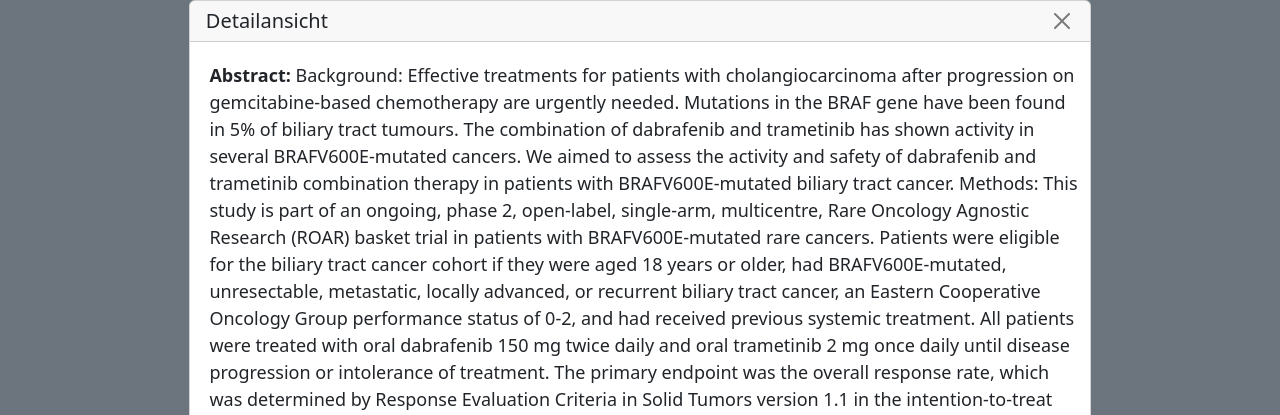
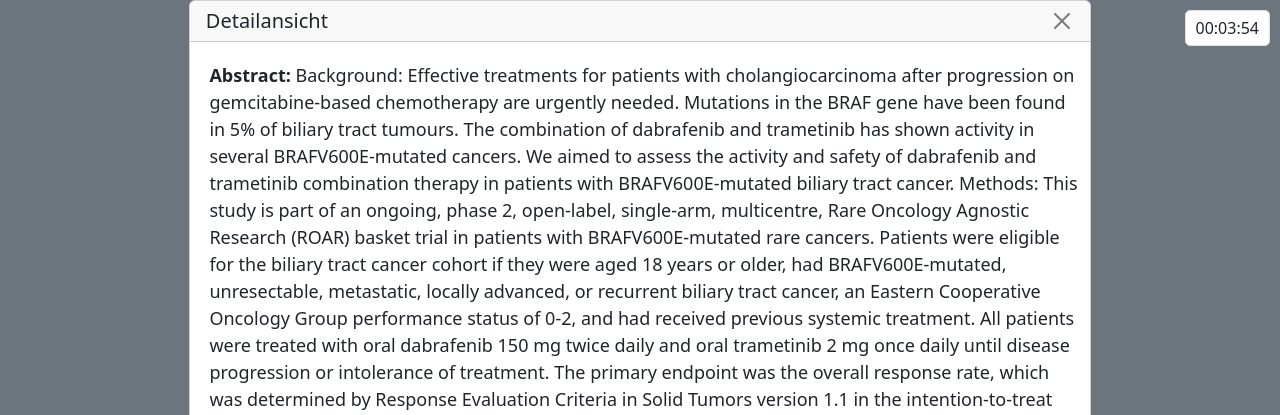
Before and after one commit to taubsity/datadings, a Flask app: page /detail/1 in a window 1280 px wide. Shown: the top 415 px of the page. Run offline with Flask 3, Linux system fonts and the light colour scheme; some libraries are stand-ins or nearby versions.

Commit message:
Add timer functionality with display and styling in detail and index pages

```diff
--- a/app.py
+++ b/app.py
@@ -1,4 +1,4 @@
-from flask import Flask, render_template, jsonify
+from flask import Flask, render_template, jsonify, send_from_directory
 import pandas as pd
 
 app = Flask(__name__)
@@ -59,5 +59,10 @@ def detail(row_id):
     return "Detail not found", 404
 
 
+@app.route("/timer.js")
+def timer_js():
+    return send_from_directory("static", "timer.js")
+
+
 if __name__ == "__main__":
     app.run(debug=True)
--- a/static/styles.css
+++ b/static/styles.css
@@ -117,3 +117,16 @@ p {
     width: 60%;
     word-wrap: break-word;
 }
+
+/* Timer display styling */
+#timer {
+    position: fixed;
+    top: 10px;
+    right: 10px;
+    background-color: #ffffff;
+    border: 1px solid #ddd;
+    padding: 5px 10px;
+    border-radius: 5px;
+    font-size: 16px;
+    z-index: 1000;
+}
--- /dev/null
+++ b/static/timer.js
@@ -0,0 +1,26 @@
+document.addEventListener("DOMContentLoaded", function () {
+    var timerElement = document.getElementById("timer");
+    var startTime = Date.now();
+    var countdownTime = 4 * 60 * 1000; // 4 minutes in milliseconds
+
+    function updateTimer() {
+        var elapsedTime = Date.now() - startTime;
+        var remainingTime = countdownTime - elapsedTime;
+
+        if (remainingTime <= 0) {
+            timerElement.textContent = "00:00:00";
+            clearInterval(timerInterval);
+            return;
+        }
+
+        var minutes = Math.floor(remainingTime / 60000);
+        var seconds = Math.floor((remainingTime % 60000) / 1000);
+
+        timerElement.textContent =
+            "00:" +
+            String(minutes).padStart(2, '0') + ":" +
+            String(seconds).padStart(2, '0');
+    }
+
+    var timerInterval = setInterval(updateTimer, 1000);
+});
--- a/templates/detail.html
+++ b/templates/detail.html
@@ -13,6 +13,7 @@
     />
 </head>
 <body class="detail-body">
+    <div id="timer">00:00:00</div>
     <div class="container detail-container">
         <div class="card detail-card">
             <div class="card-header d-flex justify-content-between align-items-center">
@@ -31,5 +32,6 @@
             </div>
         </div>
     </div>
+    <script src="{{ url_for('static', filename='timer.js') }}"></script>
 </body>
 </html>
--- a/templates/index.html
+++ b/templates/index.html
@@ -18,6 +18,7 @@
 		/>
 	</head>
 	<body>
+			<div id="timer">00:00:00</div>
 		<div class="container mt-4">
 			<p>
 				Die Datenbank enthält eine Liste von Studien, die in der medizinischen
@@ -60,5 +61,6 @@
 		<script src="https://cdn.datatables.net/1.13.6/js/jquery.dataTables.min.js"></script>
 		<script src="https://cdnjs.cloudflare.com/ajax/libs/bootstrap/5.3.0/js/bootstrap.bundle.min.js"></script>
 		<script src="{{ url_for('static', filename='script.js') }}"></script>
+		<script src="{{ url_for('static', filename='timer.js') }}"></script>
 	</body>
 </html>
```
